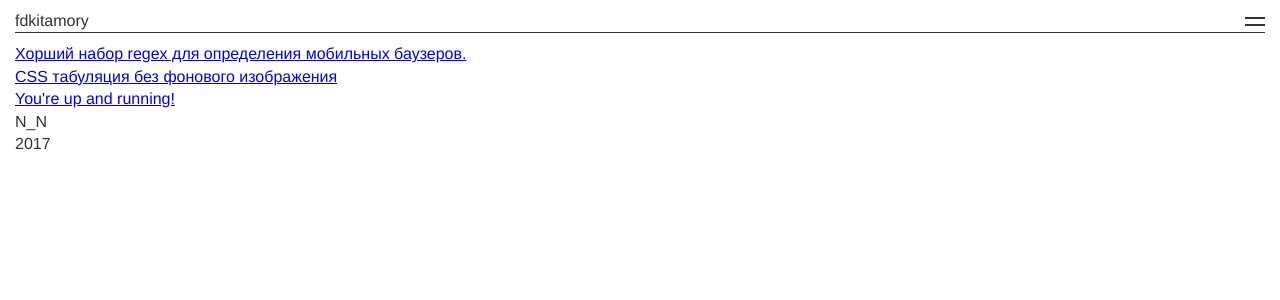
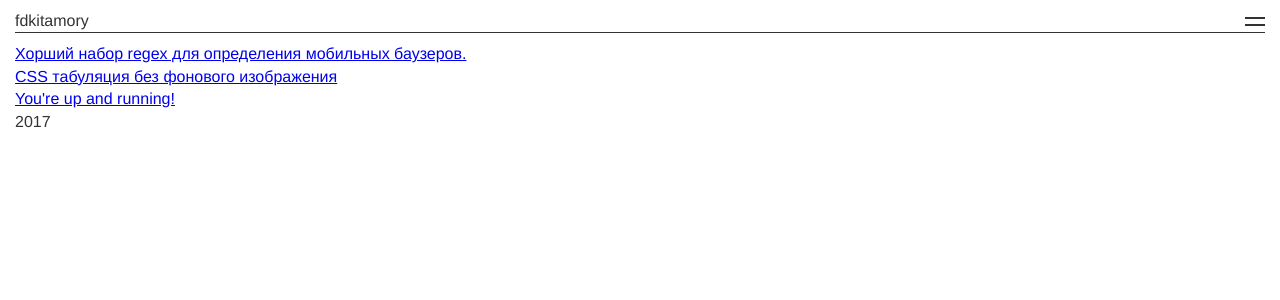
Before and after one commit to fdkitamory/fdkitamory.github.io, a Jekyll site: the page built from index.html, in a window 1280 px wide. Shown: the top 300 px of the page. Built offline with Jekyll 4.4.1, drawn with Linux system fonts in a browser that asks for light colours.

```diff
--- a/_layouts/default.html
+++ b/_layouts/default.html
@@ -23,7 +23,6 @@
       </header>
 
       <div role="main" class="content">{{ content }}</div>
-      <div>N_N</div>
 
       <footer class="footer">
         <div class="copyright">2017</div>
```
